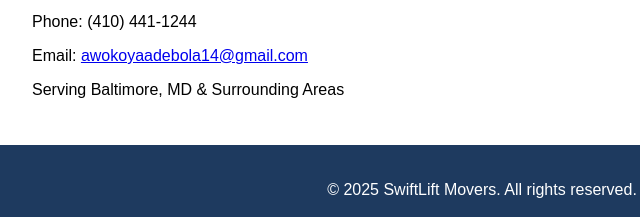
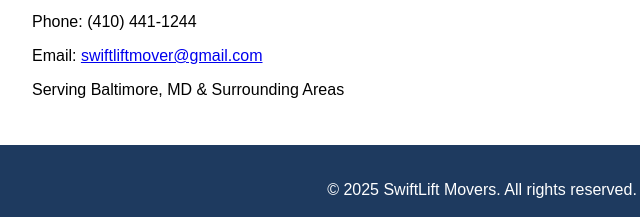
Before and after one commit to 4MyWork/SwiftLiftMovers, a plain HTML site: page index.html in a window 1280 px wide. Shown: the part 1804-2021 px from the top of the page, 158-798 px from the left. Drawn offline with Linux system fonts and the light colour scheme.

Commit message:
Update index.html

```diff
--- a/index.html
+++ b/index.html
@@ -78,7 +78,7 @@
     <h2>Contact Us</h2>
     <p>SwiftLift Movers</p>
     <p>Phone: (410) 441-1244</p>
-    <p>Email: <a href="mailto:swiftliftmover@gmail.com">awokoyaadebola14@gmail.com</a></p>
+    <p>Email: <a href="mailto:swiftliftmover@gmail.com">swiftliftmover@gmail.com</a></p>
     <p>Serving Baltimore, MD & Surrounding Areas</p>
 </section>
 
```
